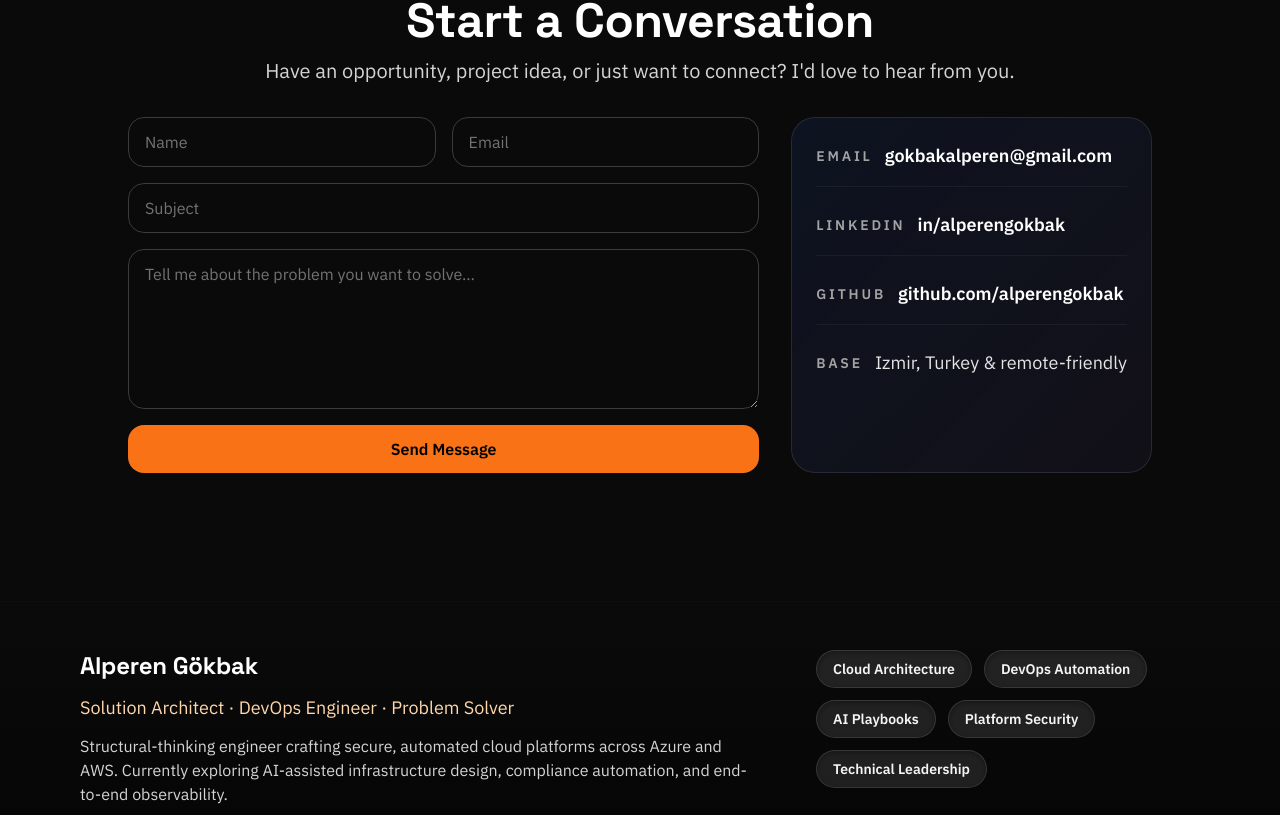
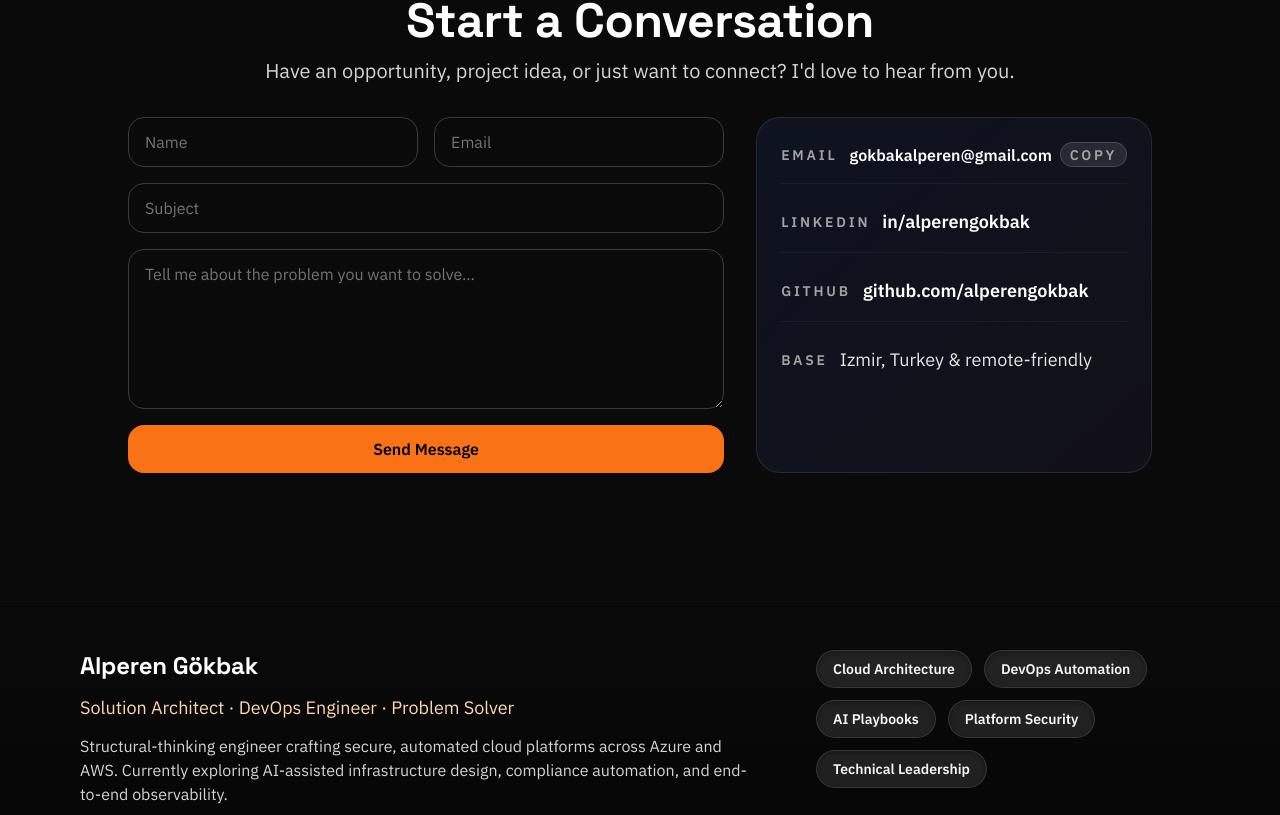
Before and after one commit to alperengokbak/alperengokbak.github.io, a React (Vite) app: page / in a window 1280 px wide. Shown: the part 9585-10400 px from the top of the page. Built offline with nearby package versions, Linux system fonts and the light colour scheme.

Commit message:
Feature: Added copy to clipboard button for email in the footer.

```diff
--- a/src/App.jsx
+++ b/src/App.jsx
@@ -23,9 +23,11 @@ import BackToTop from "./components/BackToTop.jsx";
 import ConnectSection from "./components/ConnectSection.jsx";
 import Typewriter from "typewriter-effect";
 import { useScrollReveal } from "./hooks/useScrollReveal.js";
+import { useCopyToClipboard } from "./hooks/useCopyToClipboard.js";
 
 function App() {
   const mainRef = useScrollReveal();
+  const [emailCopied, copyEmail] = useCopyToClipboard();
 
   return (
     <div className="site-shell">
@@ -116,9 +118,14 @@ function App() {
             </p>
             <p className="footer-location">📍 Izmir, Turkey · Remote friendly</p>
             <div className="footer-contact">
-              <a href="mailto:gokbakalperen@gmail.com" className="footer-email">
+              <button
+                onClick={() => copyEmail("gokbakalperen@gmail.com")}
+                className="footer-email copy-email-btn"
+                aria-label="Copy email address"
+              >
                 gokbakalperen@gmail.com
-              </a>
+                <span className="copy-badge">{emailCopied ? "✓ Copied!" : "Copy"}</span>
+              </button>
               <a className="footer-coffee" href="https://buymeacoffee.com/alperense" target="_blank" rel="noreferrer">
                 Buy me a coffee ☕
               </a>
--- a/src/components/ConnectSection.jsx
+++ b/src/components/ConnectSection.jsx
@@ -1,4 +1,5 @@
 import { useState } from "react";
+import { useCopyToClipboard } from "../hooks/useCopyToClipboard.js";
 
 const initialForm = {
   name: "",
@@ -9,6 +10,7 @@ const initialForm = {
 
 const ConnectSection = () => {
   const [formData, setFormData] = useState(initialForm);
+  const [emailCopied, copyEmail] = useCopyToClipboard();
 
   const handleChange = (event) => {
     const { name, value } = event.target;
@@ -79,7 +81,14 @@ const ConnectSection = () => {
         <div className="contact-info">
           <div className="contact-chip">
             <span>Email</span>
-            <a href="mailto:gokbakalperen@gmail.com">gokbakalperen@gmail.com</a>
+            <button
+              onClick={() => copyEmail("gokbakalperen@gmail.com")}
+              className="copy-email-btn"
+              aria-label="Copy email address"
+            >
+              gokbakalperen@gmail.com
+              <span className="copy-badge">{emailCopied ? "✓ Copied!" : "Copy"}</span>
+            </button>
           </div>
           <div className="contact-chip">
             <span>LinkedIn</span>
--- /dev/null
+++ b/src/hooks/useCopyToClipboard.js
@@ -0,0 +1,34 @@
+import { useState, useCallback } from "react";
+
+/**
+ * Returns a [copied, copyToClipboard] tuple.
+ * `copied` resets to false after `resetMs` milliseconds (default 2000).
+ */
+export function useCopyToClipboard(resetMs = 2000) {
+  const [copied, setCopied] = useState(false);
+
+  const copy = useCallback(
+    async (text) => {
+      try {
+        await navigator.clipboard.writeText(text);
+        setCopied(true);
+        setTimeout(() => setCopied(false), resetMs);
+      } catch {
+        // Fallback for older browsers
+        const el = document.createElement("textarea");
+        el.value = text;
+        el.style.position = "fixed";
+        el.style.opacity = "0";
+        document.body.appendChild(el);
+        el.select();
+        document.execCommand("copy");
+        document.body.removeChild(el);
+        setCopied(true);
+        setTimeout(() => setCopied(false), resetMs);
+      }
+    },
+    [resetMs]
+  );
+
+  return [copied, copy];
+}
--- a/src/styles.css
+++ b/src/styles.css
@@ -868,3 +868,52 @@
 .filter-pill-active {
   @apply border-accent bg-accent/20 text-white;
 }
+
+/* ─── Copy-to-clipboard button ───────────────────────────── */
+.copy-email-btn {
+  display: inline-flex;
+  align-items: center;
+  gap: 0.5rem;
+  background: none;
+  border: none;
+  cursor: pointer;
+  padding: 0;
+  font-size: inherit;
+  font-family: inherit;
+  font-weight: 600;
+  color: white;
+  transition: color 0.2s ease;
+}
+
+.copy-email-btn:hover {
+  color: rgba(251, 146, 60, 0.9);
+}
+
+.copy-badge {
+  display: inline-flex;
+  align-items: center;
+  padding: 0.1rem 0.55rem;
+  border-radius: 9999px;
+  font-size: 0.7rem;
+  font-weight: 700;
+  letter-spacing: 0.08em;
+  text-transform: uppercase;
+  background: rgba(255, 255, 255, 0.1);
+  border: 1px solid rgba(255, 255, 255, 0.15);
+  color: rgba(255, 255, 255, 0.6);
+  transition: background 0.25s ease, color 0.25s ease, border-color 0.25s ease;
+}
+
+.copy-email-btn:hover .copy-badge {
+  background: rgba(251, 146, 60, 0.15);
+  border-color: rgba(251, 146, 60, 0.4);
+  color: rgba(251, 146, 60, 0.9);
+}
+
+
+
+/* green flash when copied — toggled via JS class change in content */
+.copy-email-btn:focus-visible .copy-badge {
+  outline: 2px solid rgba(251, 146, 60, 0.5);
+  outline-offset: 2px;
+}
```
